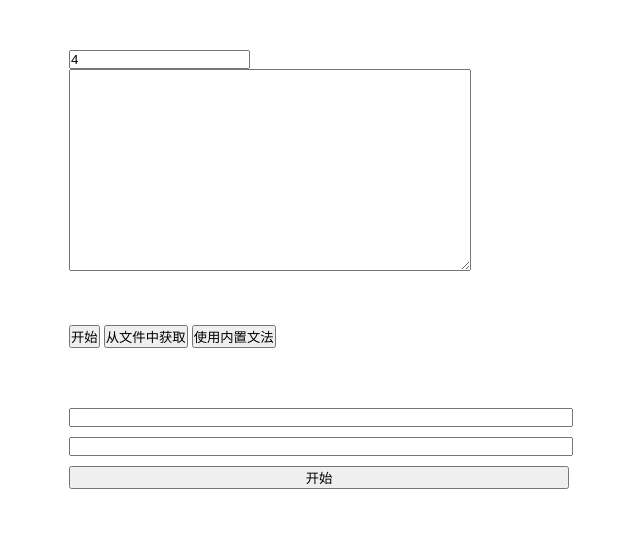
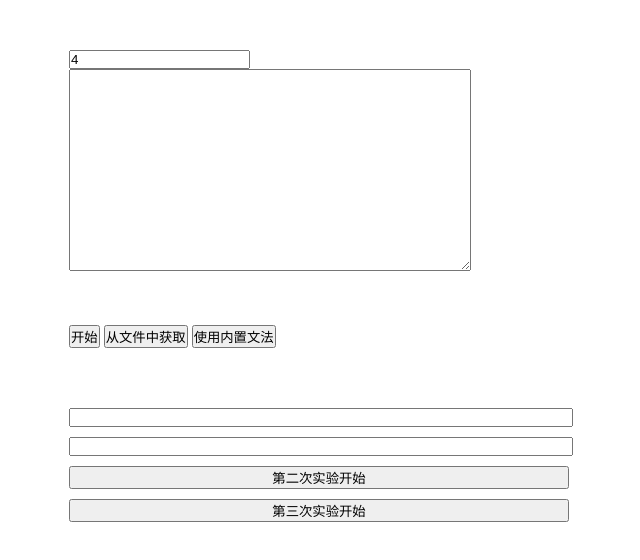
Before and after one commit to qiukuo/The-widget, a plain HTML site: page zidongji/zidongji.html in a window 1280 px wide. Shown: the whole page, without its empty margins (271-911 px from the left). Drawn offline with Linux system fonts and the light colour scheme.

Commit message:
自动机第三次实验

```diff
--- a/zidongji/zidongji.html
+++ b/zidongji/zidongji.html
@@ -46,7 +46,8 @@
         <div class="two">
              <input id="twoin" type="text" >
              <input id="twoout" type="text" >
-             <input type="button" value="开始" onclick="twogo()">
+             <input type="button" value="第二次实验开始" onclick="twogo()">
+             <input type="button" value="第三次实验开始" onclick="threego()">
         </div>
         <!-- 外置文法 -->
         <script type="text/javascript" src="wenfa.js"></script>
@@ -263,5 +264,68 @@
                 }
             }
         </script>
+
+        <!-- 第三次作业代码 -->
+        <script type="text/javascript">
+        function threego(){
+                var type=1;
+                var threeOk=true
+                var threein=document.getElementById("twoin").value
+                var threeout=document.getElementById("twoout");
+                var threeina=threein.split("")
+                for(var i=0;i<threeina.length;i++){
+                   if(!(threeina[i]==="0")&&!(threeina[i]==="1")){
+                        twoout.value="输入格式错误"
+                        threeOk=false
+                    }
+                }
+                if(threeOk){
+                    for(var i=0;i<threeina.length;i++){
+                        if(type==0){
+                            if(threeina[i]==1){
+                                type=3;
+                            }
+                            else{
+                                type=1
+                            }
+                        }
+                        else if(type==1){
+                            if(threeina[i]==1){
+                                type=2
+                            }
+                            else{
+                                type=0
+                            }
+                        }
+                        else if(type==2){
+                            if(threeina[i]==0){
+                                type=1
+                            }
+                            else{
+                                type=3
+                            }
+                        }
+
+                        else if(type==3){
+                            if(threeina[i]==0){
+                                type=0
+                            }
+                            else{
+                                type=2
+                            }
+                        }
+
+                        if(i==threeina.length-1){
+                            if(type==3||type==0){
+                                 twoout.value="符合";
+                            }
+                            else{
+                                twoout.value="不符合";
+                            }
+                        }
+                    }
+                }
+            }
+        </script>
     </body>
 </html>
```
